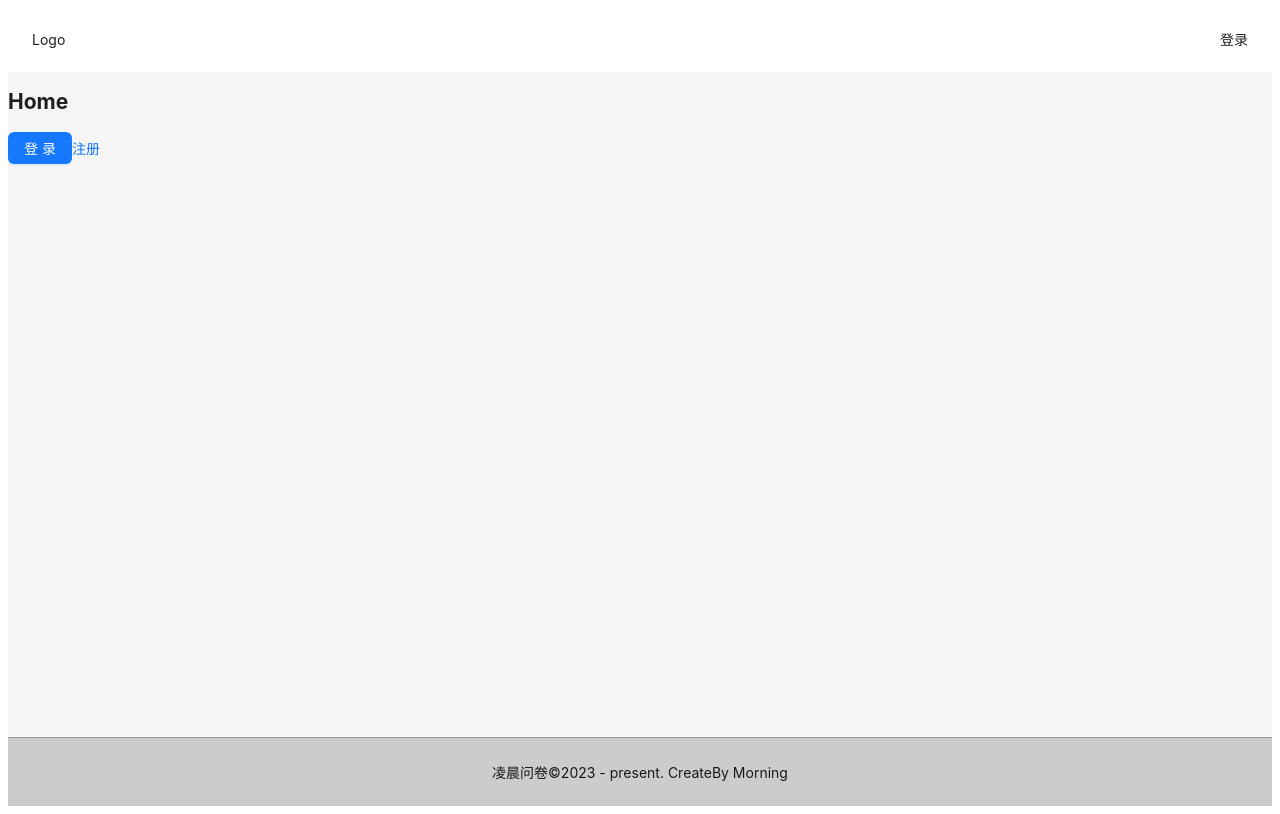
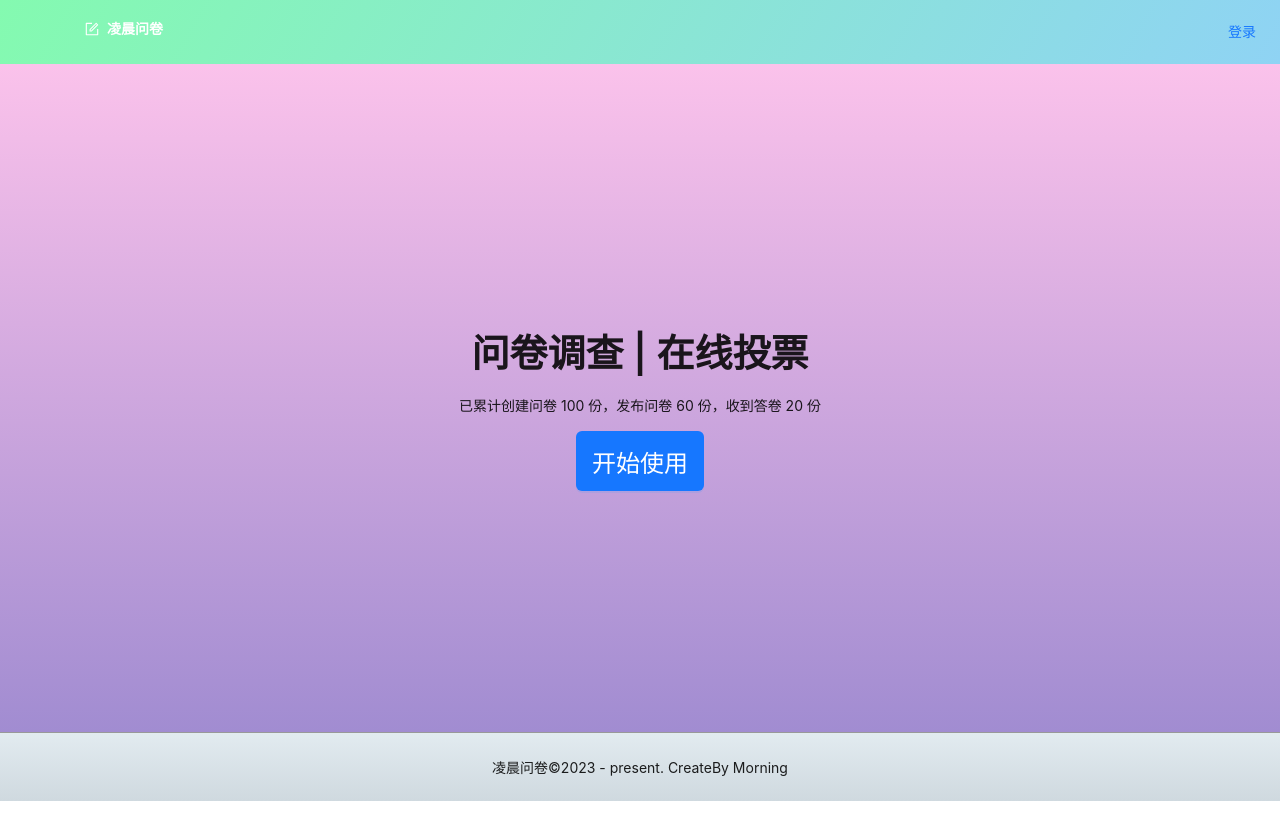
Before and after one commit to Fightingllc/Questionnaire, a React (Vite) app in the folder Qustionnaire-FrontEnd/: page / in a window 1280 px wide. Built offline with nearby package versions, Linux system fonts and the light colour scheme.

Commit message:
feat:新增首页设计、路由常量配置

```diff
--- a/Qustionnaire-FrontEnd/src/Layouts/MainLayout.module.scss
+++ b/Qustionnaire-FrontEnd/src/Layouts/MainLayout.module.scss
@@ -1,6 +1,6 @@
 .header {
     padding: 0 24px;
-    background-color: #fff;
+    background-image: linear-gradient(120deg, #84fab0 0%, #8fd3f4 100%);
 
     .left {
         float: left;
@@ -12,11 +12,11 @@
 }
 
 .main {
-    min-height: calc(100vh - 64px - 71px);
+    min-height: calc(100vh - 60px - 72px);
 }
 
 .footer {
     text-align: center;
-    background: #ccc;
+    background-image: linear-gradient(to top, #cfd9df 0%, #e2ebf0 100%);
     border-top: 1px solid #999;
 }
--- a/Qustionnaire-FrontEnd/src/Layouts/MainLayout.tsx
+++ b/Qustionnaire-FrontEnd/src/Layouts/MainLayout.tsx
@@ -5,12 +5,14 @@
  * @Date: 2023-07-23 21:51:06
  * @LastEditors: Morning
  * @Motto: 要有梦想，即使遥远
- * @LastEditTime: 2023-07-24 23:25:31
+ * @LastEditTime: 2023-07-25 23:17:09
  */
 import { FC } from "react";
 import { Outlet } from "react-router-dom";
 import styles from "./MainLayout.module.scss"
 import { Layout } from "antd";
+import Logo from "../components/Logo";
+import UserInfo from "../components/UserInfo";
 
 
 const {Header,Content,Footer} = Layout
@@ -19,8 +21,12 @@ const MainLayout: FC = () => {
     <>
     <Layout>
       <Header className={styles.header}>
-        <div className={styles.left}>Logo</div>
-        <div className={styles.right}>登录</div>
+        <div className={styles.left}>
+          <Logo />
+        </div>
+        <div className={styles.right}>
+          <UserInfo />
+        </div>
       </Header>
       <Content className={styles.main}>
         <Outlet />
--- a/Qustionnaire-FrontEnd/src/Layouts/ManageLayout.tsx
+++ b/Qustionnaire-FrontEnd/src/Layouts/ManageLayout.tsx
@@ -17,6 +17,7 @@ import {
   DeleteOutlined,
 } from "@ant-design/icons";
 import styles from "./ManageLayout.module.scss";
+import { MANAGE_INDEX_PATHNAME } from "../router";
 
 const ManageLayout: FC = () => {
   const nav = useNavigate();
@@ -32,7 +33,7 @@ const ManageLayout: FC = () => {
             </Button>
             <Divider />
             <Button
-              type={pathname.startsWith("/manage/list") ? "primary" : "text"}
+              type={pathname.startsWith(MANAGE_INDEX_PATHNAME) ? "primary" : "text"}
               icon={<BarsOutlined />}
               onClick={() => nav("/manage/list")}
             >
--- /dev/null
+++ b/Qustionnaire-FrontEnd/src/components/Logo.module.scss
@@ -0,0 +1,11 @@
+.container {
+  width: 200px;
+  margin: 12px 0;
+  line-height: 1;
+  text-align: center;
+
+  h1 {
+    font-size: 14px;
+    color: #fff;
+  }
+}
--- /dev/null
+++ b/Qustionnaire-FrontEnd/src/components/Logo.tsx
@@ -0,0 +1,35 @@
+/*
+ * @Description:
+ * @Version: 2.0
+ * @Autor: Morning
+ * @Date: 2023-07-25 22:48:53
+ * @LastEditors: Morning
+ * @Motto: 要有梦想，即使遥远
+ * @LastEditTime: 2023-07-25 23:00:36
+ */
+
+import { FC } from "react";
+import { Space, Typography } from "antd";
+import { FormOutlined } from "@ant-design/icons";
+import styles from "./Logo.module.scss";
+import { Link } from "react-router-dom";
+import { HOME_PATHNAEM } from "../router";
+
+const { Title } = Typography;
+
+const Logo: FC = () => {
+  return (
+    <div className={styles.container}>
+      <Link to={HOME_PATHNAEM}>
+        <Space>
+          <Title>
+            <FormOutlined />
+          </Title>
+          <Title>凌晨问卷</Title>
+        </Space>
+      </Link>
+    </div>
+  );
+};
+
+export default Logo;
--- /dev/null
+++ b/Qustionnaire-FrontEnd/src/components/UserInfo.tsx
@@ -0,0 +1,14 @@
+import { FC } from "react"
+import { Link } from "react-router-dom"
+import { LOGIN_PATHNAME } from "../router"
+
+const UserInfo: FC = () => {
+
+    return (
+        <>
+            <Link to={LOGIN_PATHNAME}>登录</Link>
+        </>
+    )
+}
+
+export default UserInfo
--- a/Qustionnaire-FrontEnd/src/index.css
+++ b/Qustionnaire-FrontEnd/src/index.css
@@ -67,3 +67,7 @@ button:focus-visible {
     background-color: #f9f9f9;
   }
 } */
+
+body {
+  margin: 0;
+}
--- /dev/null
+++ b/Qustionnaire-FrontEnd/src/pages/Home.module.scss
@@ -0,0 +1,17 @@
+.container {
+    min-height: calc(100vh - 60px - 72px);
+    display: flex;
+    flex-direction: column;
+    justify-content: center;
+    align-items: center;
+    background-image: linear-gradient(to top, #a18cd1 0%, #fbc2eb 100%);
+
+    .info {
+        text-align: center;
+
+        button {
+            height: 60px;
+            font-size: 24px;
+        }
+    }
+}
--- a/Qustionnaire-FrontEnd/src/pages/Home.tsx
+++ b/Qustionnaire-FrontEnd/src/pages/Home.tsx
@@ -5,25 +5,33 @@
  * @Date: 2023-07-23 20:27:17
  * @LastEditors: Morning
  * @Motto: 要有梦想，即使遥远
- * @LastEditTime: 2023-07-23 23:28:36
+ * @LastEditTime: 2023-07-25 23:36:33
  */
-import { Button } from "antd";
+import { Button, Typography } from "antd";
 import { FC } from "react";
 import { Link, useNavigate } from "react-router-dom";
+import { MANAGE_INDEX_PATHNAME } from "../router";
+import styles from "./Home.module.scss";
 
-
+const { Title, Paragraph } = Typography;
 
 const Home: FC = () => {
-  const nav = useNavigate()
-  function loginClick() {
-    nav('/login')
-  }
+  const nav = useNavigate();
+
   return (
-    <>
-      <h2>Home</h2>
-      <Button type="primary" onClick={loginClick}>登录</Button>
-      <Link to="/register">注册</Link>
-    </>
+    <div className={styles.container}>
+      <div className={styles.info}>
+        <Title>问卷调查 | 在线投票</Title>
+        <Paragraph>
+          已累计创建问卷 100 份，发布问卷 60 份，收到答卷 20 份
+        </Paragraph>
+        <div>
+          <Button type="primary" onClick={() => nav(MANAGE_INDEX_PATHNAME)}>
+            开始使用
+          </Button>
+        </div>
+      </div>
+    </div>
   );
 };
 
--- a/Qustionnaire-FrontEnd/src/router/index.tsx
+++ b/Qustionnaire-FrontEnd/src/router/index.tsx
@@ -5,7 +5,7 @@
  * @Date: 2023-07-23 22:07:46
  * @LastEditors: Morning
  * @Motto: 要有梦想，即使遥远
- * @LastEditTime: 2023-07-23 23:21:39
+ * @LastEditTime: 2023-07-25 23:23:11
  */
 import { createBrowserRouter } from "react-router-dom";
 import MainLayout from "../Layouts/MainLayout";
@@ -80,3 +80,9 @@ const router = createBrowserRouter([
 ]);
 
 export default router;
+
+// 常用路由常量
+export const HOME_PATHNAEM = '/'
+export const LOGIN_PATHNAME = '/login'
+export const REGISTER_PATHNAME = '/register'
+export const MANAGE_INDEX_PATHNAME = '/manage/list'
```
